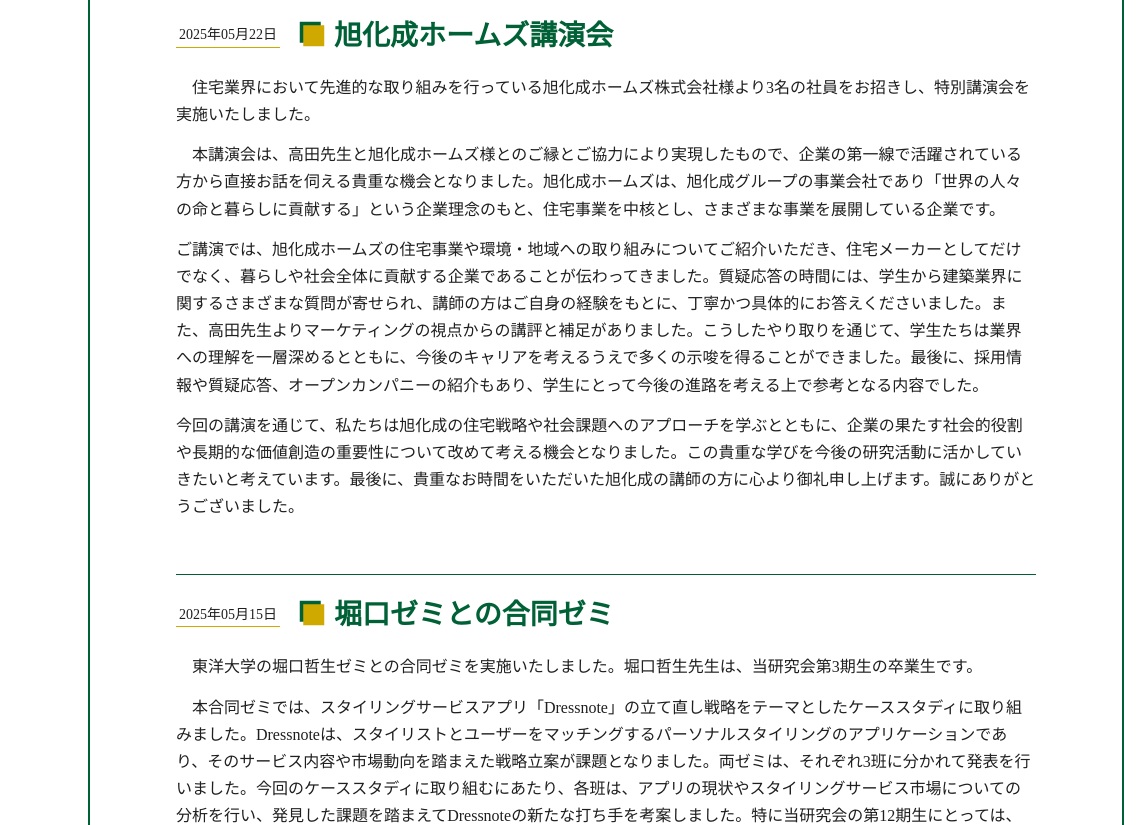
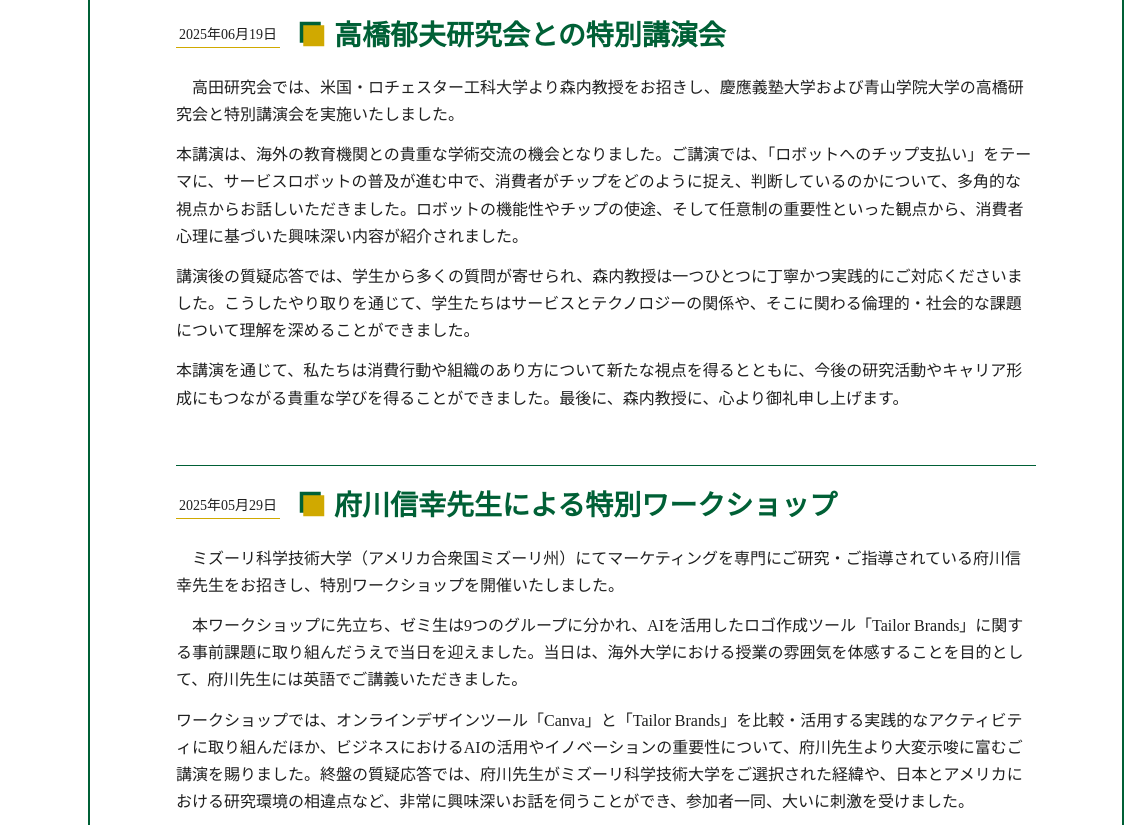
Before and after one commit to dohmaki/keiotakatazemi, a plain HTML site: page news.html in a window 1280 px wide. Shown: the part 372-1197 px from the top of the page, 134-1280 px from the left. Drawn offline with Linux system fonts and the light colour scheme.

Commit message:
Update news.html

```diff
--- a/news.html
+++ b/news.html
@@ -63,6 +63,30 @@
 
       <div class="content-inner">
         <p>　ゼミ内の学習にとどまらず、様々な方々と一緒にマーケティングに向き合うことを通して、幅広い知識を深める高田ゼミの日々のニュースをお届けします。</p>
+         <article class="news-article">
+          <section class="news-article-header">
+            <p class="news-article-date">2025年06月19日</p>
+            <h2>高橋郁夫研究会との特別講演会</h2>
+          </section>
+          <section class="news-article-text">
+            <p>　高田研究会では、米国・ロチェスター工科大学より森内教授をお招きし、慶應義塾大学および青山学院大学の高橋研究会と特別講演会を実施いたしました。</p>
+            <p>本講演は、海外の教育機関との貴重な学術交流の機会となりました。ご講演では、「ロボットへのチップ支払い」をテーマに、サービスロボットの普及が進む中で、消費者がチップをどのように捉え、判断しているのかについて、多角的な視点からお話しいただきました。ロボットの機能性やチップの使途、そして任意制の重要性といった観点から、消費者心理に基づいた興味深い内容が紹介されました。</p>
+            <p>講演後の質疑応答では、学生から多くの質問が寄せられ、森内教授は一つひとつに丁寧かつ実践的にご対応くださいました。こうしたやり取りを通じて、学生たちはサービスとテクノロジーの関係や、そこに関わる倫理的・社会的な課題について理解を深めることができました。</p>
+            <p>本講演を通じて、私たちは消費行動や組織のあり方について新たな視点を得るとともに、今後の研究活動やキャリア形成にもつながる貴重な学びを得ることができました。最後に、森内教授に、心より御礼申し上げます。</p>
+          </section>
+        </article>
+        <article class="news-article">
+          <section class="news-article-header">
+            <p class="news-article-date">2025年05月29日</p>
+            <h2>府川信幸先生による特別ワークショップ</h2>
+          </section>
+          <section class="news-article-text">
+            <p>　ミズーリ科学技術大学（アメリカ合衆国ミズーリ州）にてマーケティングを専門にご研究・ご指導されている府川信幸先生をお招きし、特別ワークショップを開催いたしました。</p>
+            <p>　本ワークショップに先立ち、ゼミ生は9つのグループに分かれ、AIを活用したロゴ作成ツール「Tailor Brands」に関する事前課題に取り組んだうえで当日を迎えました。当日は、海外大学における授業の雰囲気を体感することを目的として、府川先生には英語でご講義いただきました。</p>
+            <p>ワークショップでは、オンラインデザインツール「Canva」と「Tailor Brands」を比較・活用する実践的なアクティビティに取り組んだほか、ビジネスにおけるAIの活用やイノベーションの重要性について、府川先生より大変示唆に富むご講演を賜りました。終盤の質疑応答では、府川先生がミズーリ科学技術大学をご選択された経緯や、日本とアメリカにおける研究環境の相違点など、非常に興味深いお話を伺うことができ、参加者一同、大いに刺激を受けました。</p>
+            <p>今回の特別ワークショップは、マーケティング研究の本場アメリカで活躍されている府川先生だからこそ伺うことができる興味深いお話や、私たち学生が日常では得がたい体験を通じて、知識と視野を大きく広げる大変有意義な機会となりました。</p>
+          </section>
+        </article>
         <article class="news-article">
           <section class="news-article-header">
             <p class="news-article-date">2025年05月22日</p>
```
